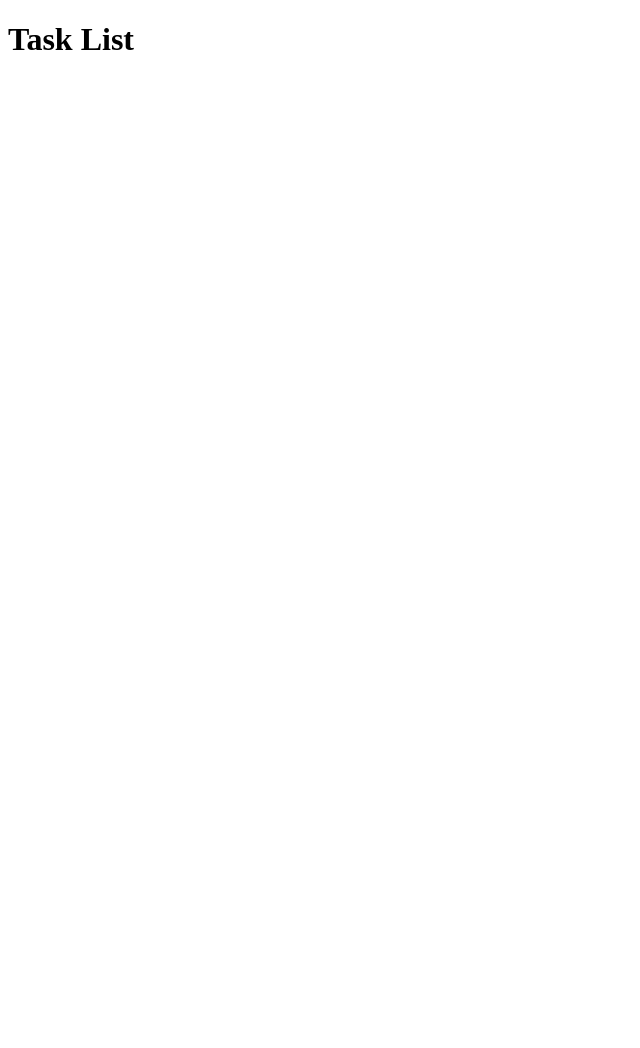
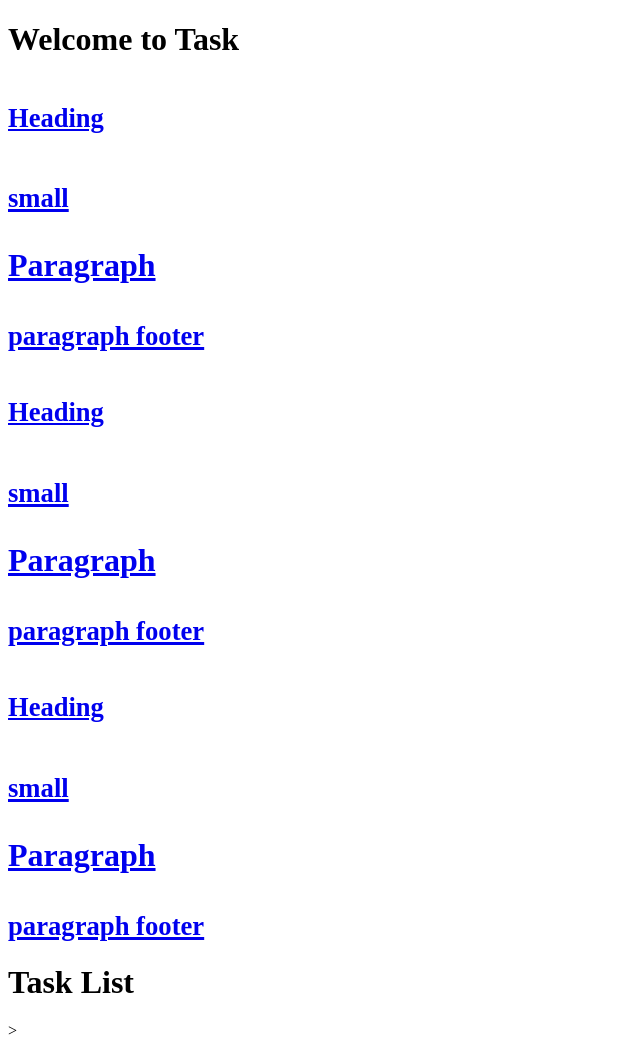
Before and after one commit to cse110-sp24-group11/warmup-exercise, a plain HTML site: page index.html in a window 1280 px wide. Shown: the whole page, without its empty margins (0-640 px from the left). Before the commit the page ends 800 px from the top, so only its background shows below. Drawn offline with Linux system fonts and the light colour scheme.

Commit message:
better styling

```diff
--- a/index.html
+++ b/index.html
@@ -7,10 +7,57 @@
     <link rel="stylesheet" href="style.css">
 </head>
 <body>
+    <header>
+        <h1>
+            Welcome to Task
+            <div class="list-group">
+                <a href="#" class="list-group-item list-group-item-action flex-column align-items-start active">
+                    <div class="d-flex w-100 justify-content-between">
+                        <h5 class="mb-1">Heading</h5>
+                        <small>small</small>
+                    </div>
+                    <p class="mb-1">Paragraph</p>
+                    <small>paragraph footer</small>
+                </a>
+                <a href="#" class="list-group-item list-group-item-action flex-column align-items-start">
+                    <div class="d-flex w-100 justify-content-between">
+                        <h5 class="mb-1">Heading</h5>
+                        <small>small</small>
+                    </div>
+                    <p class="mb-1">Paragraph</p>
+                    <small>paragraph footer</small>
+                </a>
+                <a href="#" class="list-group-item list-group-item-action flex-column align-items-start disabled">
+                    <div class="d-flex w-100 justify-content-between">
+                        <h5 class="mb-1">Heading</h5>
+                        <small>small</small>
+                    </div>
+                    <p class="mb-1">Paragraph</p>
+                    <small>paragraph footer</small>
+                </a>
+            </div>
+        </h1>
+    </header>
+    <main>
+        <form>
+
+        </form>
+    </main>
     <h1>Task List</h1>
 
-    <script src="script.js"></script>
+    <script type="module" src="script.js"></script>
+
+    <!--
+        "taskNum": 1,
+        "priority": 0.5,
+        "title": "task title",
+        "start": ["1", "1", "1971"],
+        "due": ["12", "31", "2024"],
+        "body": "text for task \n reading, traveling, photography",
+        "finished": false
+    -->
 </body>
 <footer>
+    <!--# of completed tasks/total tasks-->>
 </footer>
 </html>
--- a/script.js
+++ b/script.js
@@ -1,6 +1,9 @@
+import data from './tasks.json' assert { type: 'json' };
+console.log(data);
+
 var tasks;
-
-fetch('tasks.json')
+/*
+fetch('./tasks.json')
     .then(function(response) {
         return response.json();
     })
@@ -10,5 +13,8 @@ fetch('tasks.json')
     .catch(function(error) {
         console.log('Error:', error);
     });
-
+*/
+//fetch('tasks.json')
+  //  .then((response) => response.json())
+    //.then((json) => console.log(json));
 // work with tasks to target/populate/create HTML
--- a/version1/styles.css
+++ b/version1/styles.css
@@ -1,6 +1,6 @@
 body {
-    font-family: Arial, sans-serif;
-    background-color: #f4f4f4;
+    font-family:system-ui, -apple-system, BlinkMacSystemFont, 'Segoe UI', Roboto, Oxygen, Ubuntu, Cantarell, 'Open Sans';
+    background-color: #768A95;
     margin: 0;
     padding: 20px;
     color: #333;
@@ -11,11 +11,7 @@ body {
     max-width: 600px;
     margin: 0 auto;
     padding: 20px;
-    box-shadow: 0 0 10px rgba(0, 0, 0, 0.1);
-}
-
-h2 {
-    color: #5D647B;
+    box-shadow: 10px 10px 20px rgba(0, 0, 0, 0.368);
 }
 
 ul {
@@ -31,7 +27,12 @@ li {
 li:last-child {
     border-bottom: none;
 }
+
+li:hover {
+    color: #B98077;
+}
+
 .completed {
     text-decoration: line-through;
-    color: #bbb;
+    color: #ba9590;
 }
```
Also changed, not shown: README.md, version1/scripts.js (line endings or trailing spaces).
